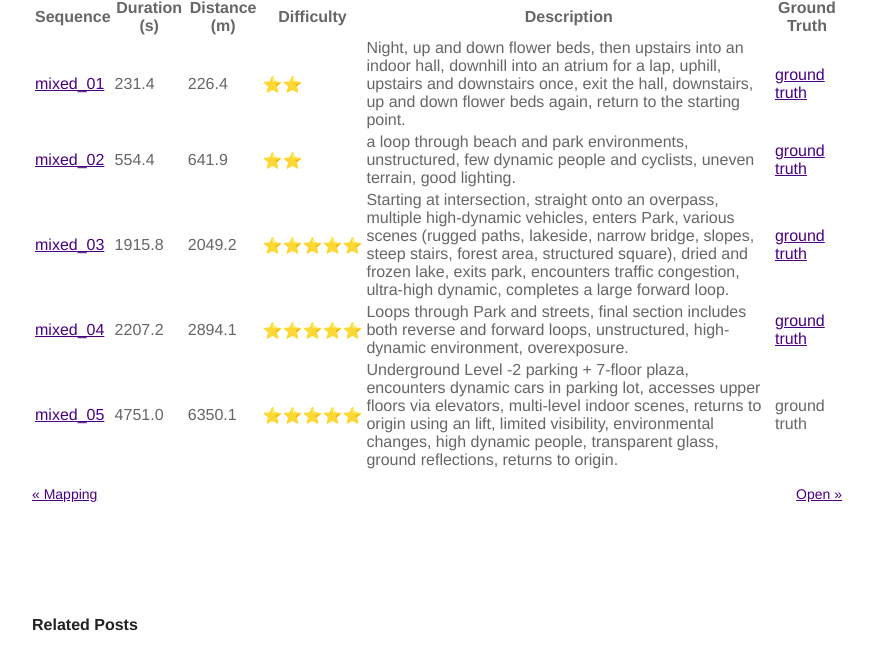
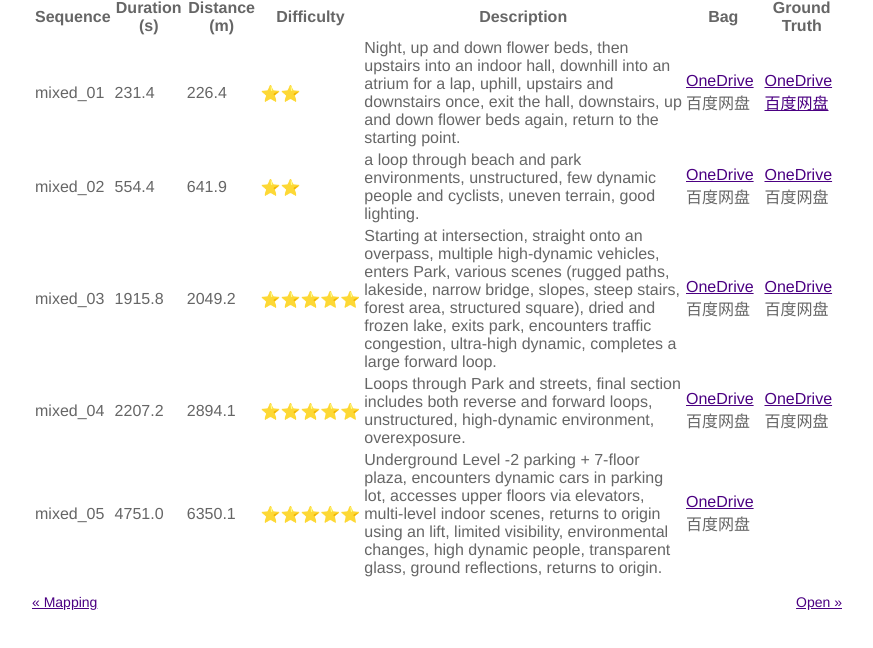
Before and after one commit to Yaepiii/M2UD, a Jekyll site: the page built from _posts/Dataset/2025-03-02-mixed.markdown, in a window 1280 px wide and 900 px high, scrolled down 570 px, cut to the strip 252-900 px from the top of the window. Shown: the whole strip, without its empty margins (203-1076 px from the left). Built offline with Jekyll 4.4.1, drawn with Linux system fonts in a browser that asks for light colours; nearby versions of some CDN libraries; comment, search, counter and statistics services are not loaded.

Commit message:
Update 2025-03-02-mixed.markdown

```diff
--- a/_posts/Dataset/2025-03-02-mixed.markdown
+++ b/_posts/Dataset/2025-03-02-mixed.markdown
@@ -20,10 +20,10 @@ Considering that many robotic systems in real-world applications must work betwe
 
 ![figure](../../assets/image/mixed.png)
 
-| Sequence      | Duration (s) | Distance (m) | Difficulty | Description | Ground Truth |
-|--------------|-------------|-------------|------------|-------------|-------------|
-| [mixed_01](https://1drv.ms/u/c/c1806c2e19f2193f/EZ47XG_3tmxFp3zRiXKF31UBN8dDW04xgwOvxv2fR11ndQ?e=EXkVMa)     | 231.4       | 226.4       | ⭐⭐        | Night, up and down flower beds, then upstairs into an indoor hall, downhill into an atrium for a lap, uphill, upstairs and downstairs once, exit the hall, downstairs, up and down flower beds again, return to the starting point. | [ground truth](https://1drv.ms/t/c/c1806c2e19f2193f/EfGpueAiNNBHoqEzdSIcFWUBidgIUtu1EdO52TRdv2ijDw?e=dmLGpa) |
-| [mixed_02](https://1drv.ms/u/c/c1806c2e19f2193f/ET61nNWJCx1EkG1RaH622JEBuOj_mYXdfusamnnWuOXtfA?e=FdFjdp)     | 554.4       | 641.9       | ⭐⭐        | a loop through beach and park environments, unstructured, few dynamic people and cyclists, uneven terrain, good lighting. | [ground truth](https://1drv.ms/t/c/c1806c2e19f2193f/EYL0r10kpKlFrItLaGvUkh8BvDyNCbptS6W5bmFs_MHQ_g?e=7ac6FZ) |
-| [mixed_03](https://1drv.ms/u/c/c1806c2e19f2193f/ETY6P-vc9_RAtU54ZnSlI6cBCmSypAGR5qgXydFqkuS1BQ?e=GgL6XK)     | 1915.8      | 2049.2      | ⭐⭐⭐⭐⭐     | Starting at intersection, straight onto an overpass, multiple high-dynamic vehicles, enters Park, various scenes (rugged paths, lakeside, narrow bridge, slopes, steep stairs, forest area, structured square), dried and frozen lake, exits park, encounters traffic congestion, ultra-high dynamic, completes a large forward loop. | [ground truth](https://1drv.ms/t/c/c1806c2e19f2193f/EYH1vkiqxRVBi_VGyjeZPJkBETyI84-pOqARYYjwLOhNXw?e=DM7BJi) |
-| [mixed_04](https://1drv.ms/u/c/c1806c2e19f2193f/ERH4GTg3akBLlxHBeaUXGScBREzXphUzjrxIu-tTOEonkA?e=7WgZhZ)     | 2207.2      | 2894.1      | ⭐⭐⭐⭐⭐     | Loops through Park and streets, final section includes both reverse and forward loops, unstructured, high-dynamic environment, overexposure. | [ground truth](https://1drv.ms/t/c/c1806c2e19f2193f/EY3N5E9lgjZJuTIp6KYGk2sBQ8H6owKCjaF7XfIczFiTfw?e=xcbR5S) |
-| [mixed_05](https://1drv.ms/u/c/c1806c2e19f2193f/Ea0XwK6FX1FGjfHne1DggFwBlryeW5umqa1rUkDDzMT1WQ?e=KP4HO1)     | 4751.0      | 6350.1      | ⭐⭐⭐⭐⭐     | Underground Level -2 parking + 7-floor plaza, encounters dynamic cars in parking lot, accesses upper floors via elevators, multi-level indoor scenes, returns to origin using an lift, limited visibility, environmental changes, high dynamic people, transparent glass, ground reflections, returns to origin. | ground truth |
+| Sequence      | Duration (s) | Distance (m) | Difficulty | Description | Bag | Ground Truth |
+|--------------|-------------|-------------|------------|-------------|-------------|-------------|
+|  mixed_01    | 231.4       | 226.4       | ⭐⭐        | Night, up and down flower beds, then upstairs into an indoor hall, downhill into an atrium for a lap, uphill, upstairs and downstairs once, exit the hall, downstairs, up and down flower beds again, return to the starting point. | [OneDrive](https://1drv.ms/u/c/c1806c2e19f2193f/EZ47XG_3tmxFp3zRiXKF31UBN8dDW04xgwOvxv2fR11ndQ?e=EXkVMa) 百度网盘 | [OneDrive](https://1drv.ms/t/c/c1806c2e19f2193f/EfGpueAiNNBHoqEzdSIcFWUBidgIUtu1EdO52TRdv2ijDw?e=dmLGpa) [百度网盘](https://pan.baidu.com/s/1AvxqAWOJXQKfWHwlfFcOog?pwd=qfid) |
+|  mixed_02    | 554.4       | 641.9       | ⭐⭐        | a loop through beach and park environments, unstructured, few dynamic people and cyclists, uneven terrain, good lighting. | [OneDrive](https://1drv.ms/u/c/c1806c2e19f2193f/ET61nNWJCx1EkG1RaH622JEBuOj_mYXdfusamnnWuOXtfA?e=FdFjdp) 百度网盘 | [OneDrive](https://1drv.ms/t/c/c1806c2e19f2193f/EYL0r10kpKlFrItLaGvUkh8BvDyNCbptS6W5bmFs_MHQ_g?e=7ac6FZ) 百度网盘 |
+|  mixed_03    | 1915.8      | 2049.2      | ⭐⭐⭐⭐⭐     | Starting at intersection, straight onto an overpass, multiple high-dynamic vehicles, enters Park, various scenes (rugged paths, lakeside, narrow bridge, slopes, steep stairs, forest area, structured square), dried and frozen lake, exits park, encounters traffic congestion, ultra-high dynamic, completes a large forward loop. | [OneDrive](https://1drv.ms/u/c/c1806c2e19f2193f/ETY6P-vc9_RAtU54ZnSlI6cBCmSypAGR5qgXydFqkuS1BQ?e=GgL6XK) 百度网盘 | [OneDrive](https://1drv.ms/t/c/c1806c2e19f2193f/EYH1vkiqxRVBi_VGyjeZPJkBETyI84-pOqARYYjwLOhNXw?e=DM7BJi) 百度网盘 |
+|  mixed_04    | 2207.2      | 2894.1      | ⭐⭐⭐⭐⭐     | Loops through Park and streets, final section includes both reverse and forward loops, unstructured, high-dynamic environment, overexposure. | [OneDrive](https://1drv.ms/u/c/c1806c2e19f2193f/ERH4GTg3akBLlxHBeaUXGScBREzXphUzjrxIu-tTOEonkA?e=7WgZhZ) 百度网盘 | [OneDrive](https://1drv.ms/t/c/c1806c2e19f2193f/EY3N5E9lgjZJuTIp6KYGk2sBQ8H6owKCjaF7XfIczFiTfw?e=xcbR5S) 百度网盘 |
+|  mixed_05    | 4751.0      | 6350.1      | ⭐⭐⭐⭐⭐     | Underground Level -2 parking + 7-floor plaza, encounters dynamic cars in parking lot, accesses upper floors via elevators, multi-level indoor scenes, returns to origin using an lift, limited visibility, environmental changes, high dynamic people, transparent glass, ground reflections, returns to origin. | [OneDrive](https://1drv.ms/u/c/c1806c2e19f2193f/Ea0XwK6FX1FGjfHne1DggFwBlryeW5umqa1rUkDDzMT1WQ?e=KP4HO1) 百度网盘 |  |
```
